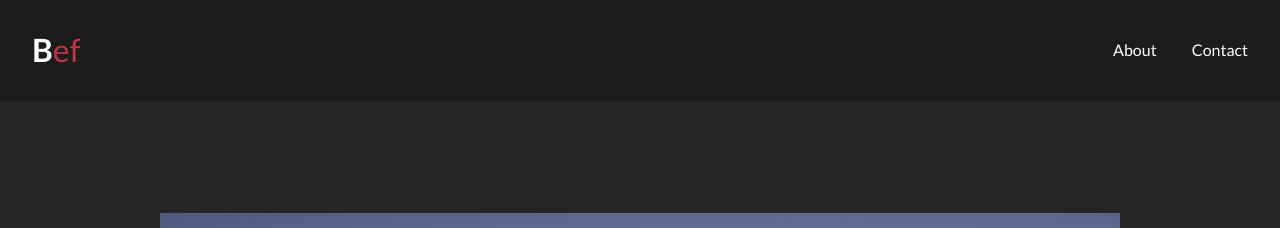
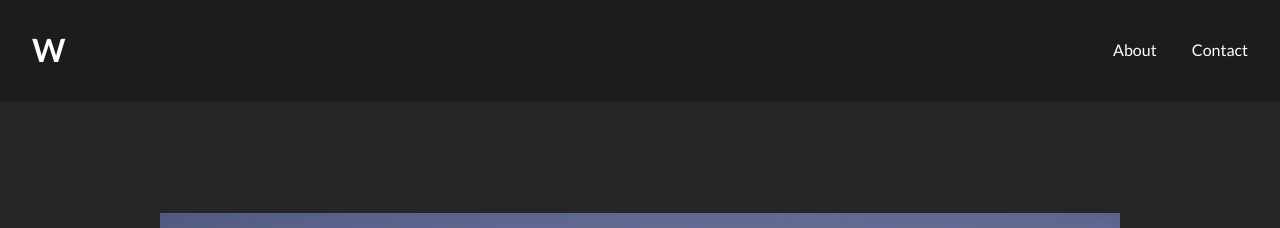
Before and after one commit to yuwoyaji/webcolumn.github.io, a Jekyll site: the page built from docs/_posts/2017-07-12-texas-grand-canyon.markdown, in a window 1280 px wide and 900 px high. Shown: the top 228 px of the window. Built offline with Jekyll 4.4.1, drawn with Linux system fonts in a browser that asks for light colours; comment, search, counter and statistics services are not loaded.

Commit message:
ヘッダーロゴを変更

```diff
--- a/docs/_includes/header.html
+++ b/docs/_includes/header.html
@@ -1,6 +1,6 @@
 
 <header class="main_header">
-  <a href="{{site.baseurl}}/" class="logo">{% if site.logo %}{{site.logo}}{% else %}B<span>ef</span>{% endif %}</a>
+  <a href="{{site.baseurl}}/" class="logo">{% if site.logo %}{{site.logo}}{% else %}W{% endif %}</a>
   <nav class="main_menu">
     <a href="{{site.baseurl}}/about/">About</a>
     <a href="{{site.baseurl}}/contact/">Contact</a>
```
